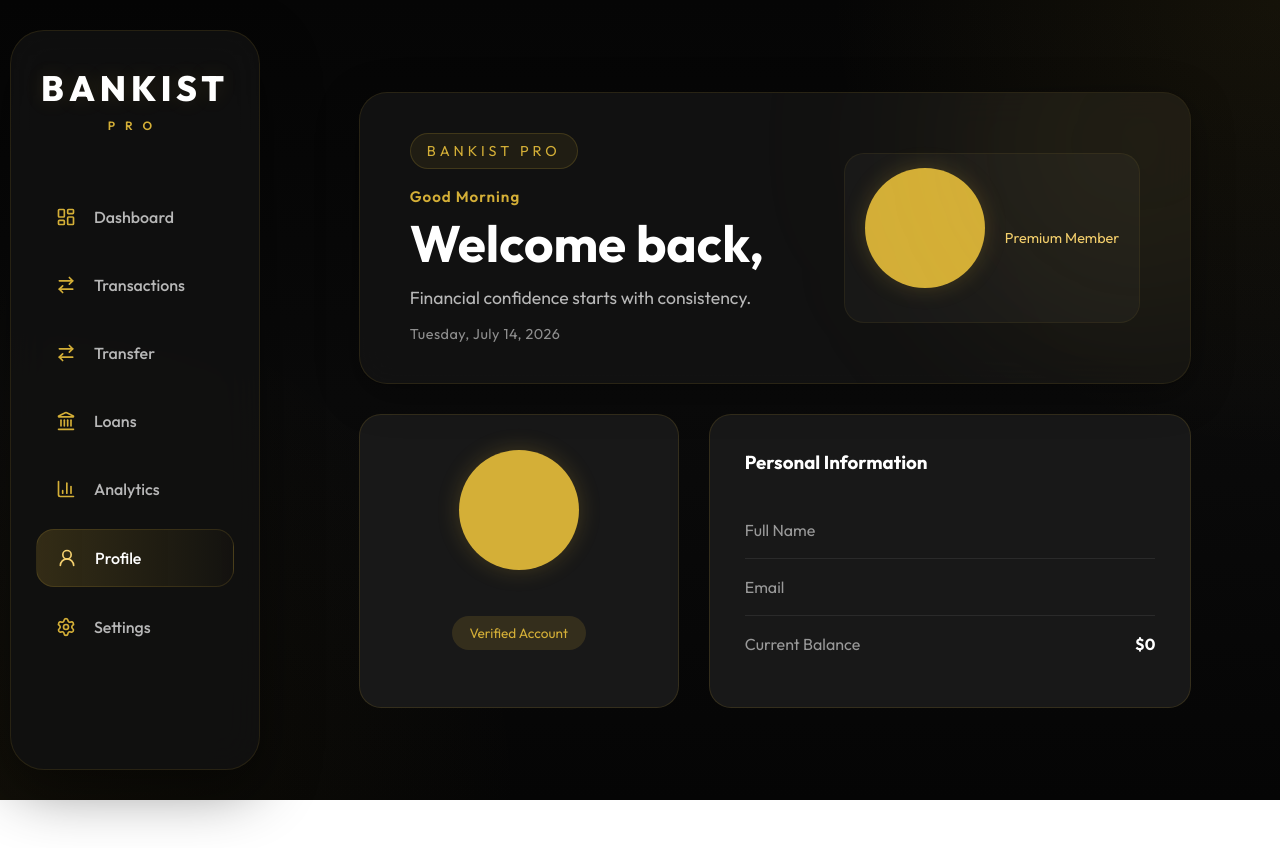
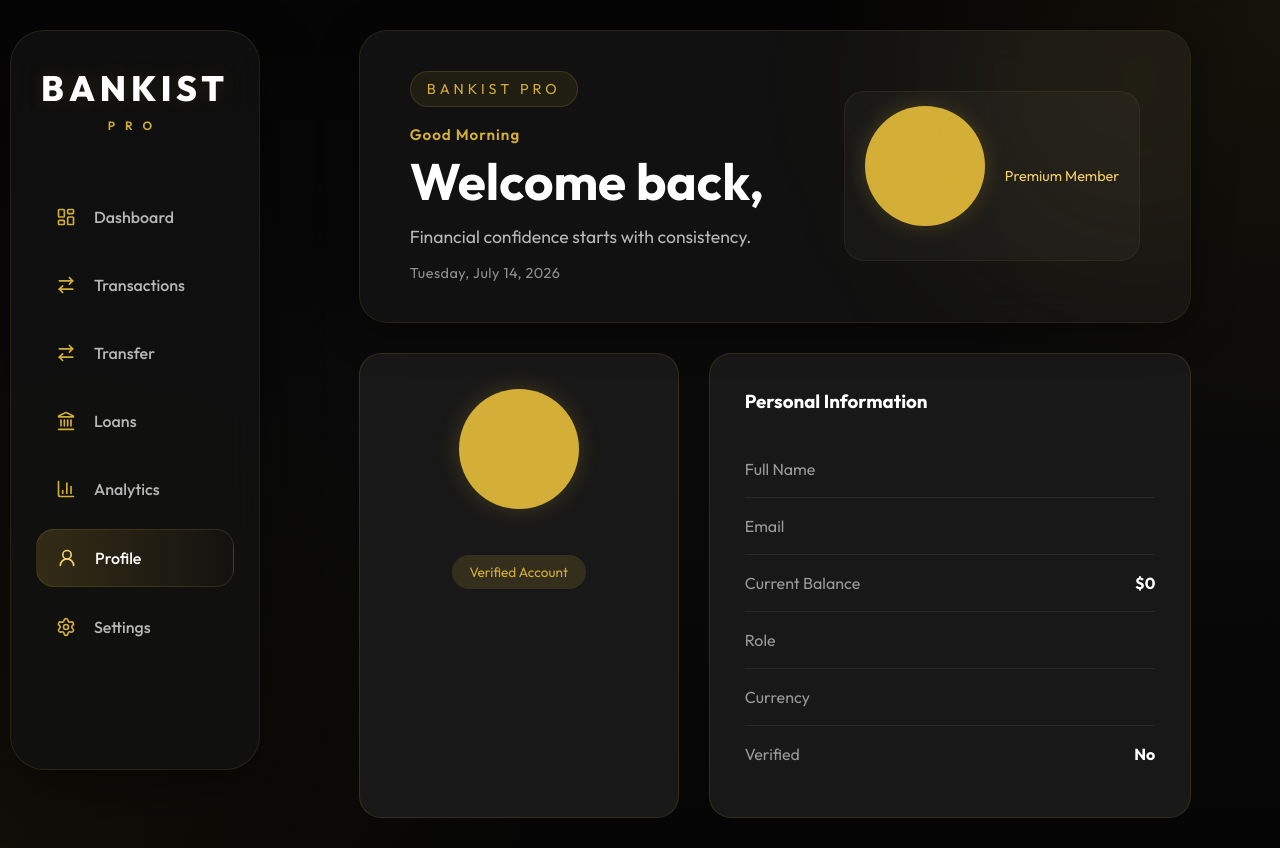
Before and after one commit to Tamana543/Banking_Web-App, a React (Vite) app in the folder frontend/: page /profile in a window 1280 px wide. Before the commit the page ends 800 px from the top, so only its background shows below. Built offline with nearby package versions, Linux system fonts and the light colour scheme.

Commit message:
Profile.jsx updated: personal infomation expanded

```diff
--- a/frontend/src/pages/Profile.jsx
+++ b/frontend/src/pages/Profile.jsx
@@ -22,7 +22,9 @@ function Profile() {
                     <h3>Personal Information</h3>
                     <div className="info-row">
                          <span>Full Name</span>
-                        <strong>{user?.firstName}{" "}{user?.lastName}</strong>
+                         <strong>
+                              {user?.firstName} {user?.lastName}
+                         </strong>
                     </div>
                     <div className="info-row">
                          <span>Email</span>
@@ -31,10 +33,27 @@ function Profile() {
                     <div className="info-row">
                          <span>Current Balance</span>
                          <strong>
-                            $
-                            {Number(user?.balance || 0).toLocaleString()}
+                              ${Number(user?.balance || 0).toLocaleString()}
                          </strong>
                     </div>
+
+                    <div className="info-row">
+                         <span>Role</span>
+                         <strong>{user?.role}</strong>
+                    </div>
+
+                    <div className="info-row">
+                         <span>Currency</span>
+                         <strong>{user?.currency}</strong>
+                    </div>
+
+                    <div className="info-row">
+                         <span>Verified</span>
+                         <strong>
+                              {user?.isVerified ? "Yes" : "No"}
+                         </strong>
+                    </div>
+
                     </div>
             </section>
         </DashboardLayout>
```
Lines whose indentation alone changed are shown as unchanged.
